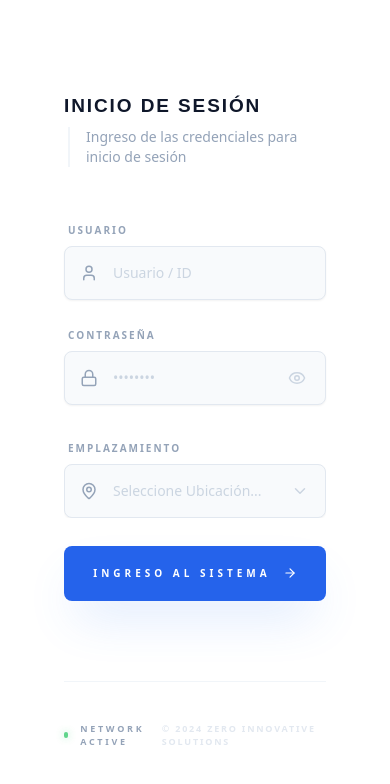
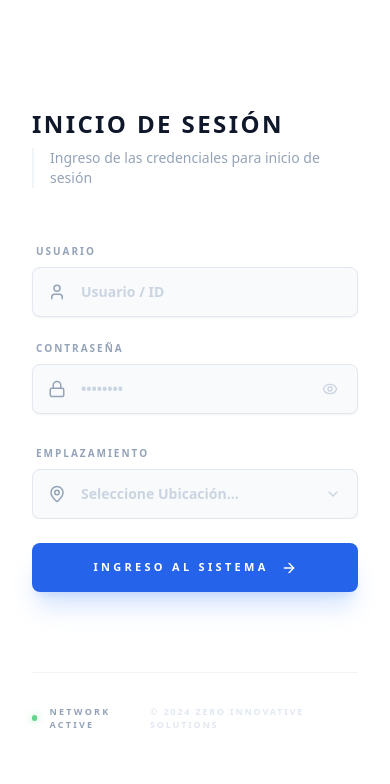
Before and after one commit to kenjiugartec-gif/ERP-ZERO, a React (Vite) app: page / in a window 390 px wide. Shown: the top 784 px of the page. Built offline with nearby package versions, Linux system fonts and the light colour scheme.

Commit message:
refactor: Update icon imports and styling
Remove unused 'CloudSun' icon import from Layout component.
Adjust styling for label and input classes in Login view for improved visual consistency and weight.

```diff
--- a/components/Layout.tsx
+++ b/components/Layout.tsx
@@ -2,11 +2,11 @@
 import React, { useState, useEffect, useRef } from 'react';
 import { useApp } from '../store/AppContext';
 import {
-  CloudSun, LogOut, Menu, X,
+  LogOut, Menu, X,
   LayoutDashboard, Package, Truck,
   DoorOpen, ArrowLeftRight, History,
   ClipboardCheck, MapPin, Car,
-  Users, Settings, FileText, Bell, XCircle, AlertTriangle, Info, CheckCircle,
+  Users, Settings, FileText, Bell, AlertTriangle, Info, CheckCircle,
   Trash2, Layers
 } from 'lucide-react';
 
--- a/views/Login.tsx
+++ b/views/Login.tsx
@@ -1,10 +1,10 @@
 
 import React, { useState, useEffect, useMemo, useRef } from 'react';
 import { useApp } from '../store/AppContext';
-import { Eye, EyeOff, Lock, User, ShieldCheck, MapPin, ArrowRight, XCircle, ChevronDown, CheckCircle2 } from 'lucide-react';
+import { Eye, EyeOff, Lock, User, MapPin, ArrowRight, XCircle, ChevronDown, CheckCircle2 } from 'lucide-react';
 
-const labelClass = "text-[10px] font-bold text-slate-400 uppercase tracking-[0.2em] ml-1 mb-2 block";
-const inputClass = "w-full pl-12 pr-4 py-4 bg-slate-50 border border-slate-200 rounded-lg focus:bg-white focus:ring-4 focus:ring-blue-500/5 focus:border-blue-500 outline-none transition-all text-slate-900 placeholder-slate-300 text-sm font-medium shadow-sm";
+const labelClass = "text-[10px] font-black text-slate-400 uppercase tracking-[0.2em] ml-1 mb-2 block";
+const inputClass = "w-full pl-12 pr-4 py-3.5 bg-slate-50 border border-slate-200 rounded-lg focus:bg-white focus:ring-4 focus:ring-blue-500/5 focus:border-blue-500 outline-none transition-all text-slate-900 placeholder-slate-300 text-sm font-semibold shadow-sm";
 const iconClass = "absolute left-4 top-1/2 -translate-y-1/2 text-slate-400 group-focus-within:text-blue-600 transition-colors duration-300";
 
 export const Login: React.FC = () => {
@@ -18,7 +18,6 @@ export const Login: React.FC = () => {
   const [isSelectOpen, setIsSelectOpen] = useState(false);
   const selectRef = useRef<HTMLDivElement>(null);
 
-  // Close custom select when clicking outside
   useEffect(() => {
     const handleClickOutside = (event: MouseEvent) => {
       if (selectRef.current && !selectRef.current.contains(event.target as Node)) {
@@ -29,7 +28,6 @@ export const Login: React.FC = () => {
     return () => document.removeEventListener("mousedown", handleClickOutside);
   }, []);
 
-  // Dynamic branding based on selection
   const activeConfig = useMemo(() => {
     return configs[selectedEmplacement] || {
       slogan: "Innovative solutions for technical logistics and industrial management.",
@@ -66,27 +64,22 @@ export const Login: React.FC = () => {
 
   return (
     <div className="min-h-screen flex bg-white overflow-hidden font-sans">
+      {/* SECCIÓN VISUAL IZQUIERDA */}
+      <div className="relative w-1/2 hidden lg:block overflow-hidden">
+        <img
+          src={activeConfig.loginImage}
+          alt="Logistics Operations"
+          className="absolute inset-0 w-full h-full object-cover grayscale-[0.2] contrast-[1.1]"
+        />
+        <div className="absolute inset-0 bg-slate-900/60 backdrop-blur-[1px]"></div>
 
-      {/* SECCIÓN VISUAL IZQUIERDA */}
-      <div className="hidden lg:flex lg:w-3/5 relative overflow-hidden">
-        <img
-          src={activeConfig.loginImage || "https://images.unsplash.com/photo-1553413077-190dd305871c?q=80&w=2070&auto=format&fit=crop"}
-          alt="Logistics Operations"
-          className="absolute inset-0 w-full h-full object-cover grayscale-[0.3] contrast-[1.2] transition-all duration-700"
-        />
-        <div className="absolute inset-0 bg-slate-900/60 backdrop-blur-[2px]"></div>
-
-        <div className="relative z-10 flex flex-col justify-between p-24 w-full h-full">
+        <div className="relative z-10 flex flex-col justify-between p-20 h-full">
           <div className="animate-in fade-in slide-in-from-left-8 duration-700">
-            {activeConfig.logo && (
-              <div className="mb-12">
-                 <img src={activeConfig.logo} alt="Brand Logo" className="h-32 w-auto object-contain filter drop-shadow-2xl" />
-              </div>
-            )}
             <h1 className="text-7xl font-black text-white tracking-tighter italic leading-[0.9] uppercase">
-              {appName.split(' ')[0]} <br/> <span className="text-blue-500">{appName.split(' ').slice(1).join(' ') || 'WMS'}</span>
+              {appName.split(' ')[0]} <br/>
+              <span className="text-blue-500">{appName.split(' ').slice(1).join(' ') || 'WMS'}</span>
             </h1>
-            <div className="w-16 h-1.5 bg-blue-500 mt-8 rounded-full shadow-lg shadow-blue-500/20"></div>
+            <div className="w-16 h-1.5 bg-blue-500 mt-8 rounded-full shadow-lg"></div>
           </div>
 
           <div className="max-w-md animate-in fade-in slide-in-from-bottom-8 duration-1000">
@@ -94,31 +87,30 @@ export const Login: React.FC = () => {
               {activeConfig.slogan}
             </p>
             <div className="mt-10 flex items-center space-x-6 text-[10px] font-black text-white/40 uppercase tracking-[0.5em]">
-              <span className="flex items-center"><span className="w-2 h-2 bg-blue-500 rounded-full mr-3"></span> Secure Node</span>
-              <span>Encrypted V2</span>
+              <span className="flex items-center"><span className="w-1.5 h-1.5 bg-blue-500 rounded-full mr-2"></span> SECURE NODE</span>
+              <span>ENCRYPTED V2</span>
             </div>
           </div>
         </div>
       </div>
 
-      {/* SECCIÓN DERECHA */}
-      <div className="w-full lg:w-2/5 flex flex-col justify-center items-center p-12 lg:p-24 bg-white relative">
-        <div className="w-full max-sm px-4">
+      {/* SECCIÓN FORMULARIO DERECHA */}
+      <div className="w-full lg:w-1/2 flex flex-col justify-center items-center p-8 bg-white overflow-y-auto">
+        <div className="w-full max-w-sm">
           <header className="mb-14">
-            <h2
-              style={{ fontFamily: 'Arial, sans-serif', fontSize: '19px', fontWeight: 700, fontStyle: 'normal' }}
-              className="text-slate-900 tracking-widest uppercase leading-none"
-            >
+            <h2 className="text-2xl font-black text-slate-900 tracking-widest uppercase leading-none">
               INICIO DE SESIÓN
             </h2>
-            <p className="text-slate-400 text-sm font-medium mt-3 border-l-2 border-slate-100 pl-4 ml-1">Ingreso de las credenciales para inicio de sesión</p>
+            <div className="flex items-center mt-3 border-l-2 border-slate-100 pl-4">
+              <p className="text-slate-400 text-sm font-medium">Ingreso de las credenciales para inicio de sesión</p>
+            </div>
           </header>
 
-          <form onSubmit={handleLogin} className="space-y-7">
+          <form onSubmit={handleLogin} className="space-y-6">
 
-            <div className="space-y-1.5">
+            <div className="space-y-1.5 group">
               <label className={labelClass}>Usuario</label>
-              <div className="relative group">
+              <div className="relative">
                 <User className={iconClass} size={18} />
                 <input
                   type="text"
@@ -131,9 +123,9 @@ export const Login: React.FC = () => {
               </div>
             </div>
 
-            <div className="space-y-1.5">
+            <div className="space-y-1.5 group">
               <label className={labelClass}>Contraseña</label>
-              <div className="relative group">
+              <div className="relative">
                 <Lock className={iconClass} size={18} />
                 <input
                   type={showPassword ? "text" : "password"}
@@ -148,37 +140,34 @@ export const Login: React.FC = () => {
                   onClick={() => setShowPassword(!showPassword)}
                   className="absolute right-4 top-1/2 -translate-y-1/2 text-slate-300 hover:text-blue-600 transition-colors p-1"
                 >
-                  {showPassword ? <EyeOff size={18} /> : <Eye size={18} />}
+                  {showPassword ? <EyeOff size={16} /> : <Eye size={16} />}
                 </button>
               </div>
             </div>
 
             <div
-              className={`overflow-hidden transition-all duration-700 ease-[cubic-bezier(0.23,1,0.32,1)] ${isAdminMode ? 'max-h-0 opacity-0 mb-0 scale-95 pointer-events-none' : 'max-h-40 opacity-100 mb-8 scale-100'}`}
+              className={`overflow-hidden transition-all duration-500 ease-[cubic-bezier(0.23,1,0.32,1)] ${isAdminMode ? 'max-h-0 opacity-0 pointer-events-none' : 'max-h-32 opacity-100'}`}
             >
               <div className="space-y-1.5 pt-2" ref={selectRef}>
                 <label className={labelClass}>Emplazamiento</label>
-                <div className="relative group">
+                <div className="relative">
                   <MapPin className={iconClass} size={18} />
-
-                  {/* Custom Styled Select Trigger */}
                   <div
                     onClick={() => setIsSelectOpen(!isSelectOpen)}
-                    className={`${inputClass} cursor-pointer flex items-center justify-between group select-none ${isSelectOpen ? 'ring-4 ring-blue-500/5 bg-white border-blue-500' : ''}`}
+                    className={`${inputClass} cursor-pointer flex items-center justify-between select-none ${isSelectOpen ? 'ring-4 ring-blue-500/5 bg-white border-blue-500' : ''}`}
                   >
-                    <span className={selectedEmplacement ? 'text-slate-700 font-bold' : 'text-slate-300'}>
+                    <span className={selectedEmplacement ? 'text-slate-700 font-bold' : 'text-slate-300 truncate'}>
                       {selectedEmplacement || "Seleccione Ubicación..."}
                     </span>
-                    <ChevronDown size={18} className={`text-slate-300 transition-transform duration-300 ${isSelectOpen ? 'rotate-180 text-blue-500' : ''}`} />
+                    <ChevronDown size={16} className={`text-slate-300 transition-transform duration-300 flex-shrink-0 ${isSelectOpen ? 'rotate-180 text-blue-500' : ''}`} />
                   </div>
 
-                  {/* Custom Styled Select List */}
                   {isSelectOpen && (
                     <div className="absolute top-[110%] left-0 right-0 bg-white border border-slate-200 rounded-lg shadow-2xl z-50 overflow-hidden animate-in fade-in slide-in-from-top-2 duration-200">
-                      <div className="max-h-60 overflow-y-auto">
+                      <div className="max-h-48 overflow-y-auto">
                         <div
                           onClick={() => { setSelectedEmplacement(''); setIsSelectOpen(false); }}
-                          className="px-6 py-4 text-sm text-slate-300 hover:bg-slate-50 cursor-pointer transition-colors border-b border-slate-50"
+                          className="px-6 py-3 text-xs text-slate-300 hover:bg-slate-50 cursor-pointer border-b border-slate-50"
                         >
                           Seleccione Ubicación...
                         </div>
@@ -186,10 +175,10 @@ export const Login: React.FC = () => {
                           <div
                             key={emp}
                             onClick={() => { setSelectedEmplacement(emp); setIsSelectOpen(false); }}
-                            className={`px-6 py-4 text-sm font-bold flex items-center justify-between hover:bg-slate-50 cursor-pointer transition-colors ${selectedEmplacement === emp ? 'text-blue-600 bg-blue-50/50' : 'text-slate-700'}`}
+                            className={`px-6 py-3 text-xs font-bold flex items-center justify-between hover:bg-slate-50 cursor-pointer transition-colors ${selectedEmplacement === emp ? 'text-blue-600 bg-blue-50/50' : 'text-slate-700'}`}
                           >
                             <span>{emp}</span>
-                            {selectedEmplacement === emp && <CheckCircle2 size={16} className="text-blue-600" />}
+                            {selectedEmplacement === emp && <CheckCircle2 size={14} className="text-blue-600" />}
                           </div>
                         ))}
                       </div>
@@ -200,7 +189,7 @@ export const Login: React.FC = () => {
             </div>
 
             {error && (
-               <div className="p-4 bg-red-50 border border-red-100 rounded-lg text-red-600 text-[10px] font-bold uppercase tracking-widest flex items-center animate-in slide-in-from-top-2">
+               <div className="p-3 bg-red-50 border border-red-100 rounded-lg text-red-600 text-[10px] font-bold uppercase tracking-widest flex items-center animate-in slide-in-from-top-2">
                   <XCircle size={14} className="mr-3 flex-shrink-0" />
                   {error}
                </div>
@@ -208,19 +197,19 @@ export const Login: React.FC = () => {
 
             <button
               type="submit"
-              className="w-full bg-blue-600 hover:bg-blue-700 text-white py-5 rounded-lg font-black text-[10px] uppercase tracking-[0.4em] shadow-2xl shadow-blue-500/20 transition-all active:scale-[0.98] flex items-center justify-center group overflow-hidden relative"
+              className="w-full bg-blue-600 hover:bg-blue-700 text-white py-4 rounded-lg font-black text-[11px] uppercase tracking-[0.3em] shadow-xl shadow-blue-500/20 transition-all active:scale-[0.98] flex items-center justify-center group"
             >
-              <span className="relative z-10">Ingreso al sistema</span>
-              <ArrowRight size={14} className="ml-3 group-hover:translate-x-1 transition-transform relative z-10" />
+              <span>Ingreso al sistema</span>
+              <ArrowRight size={16} className="ml-3 group-hover:translate-x-1 transition-transform" />
             </button>
           </form>
 
-          <footer className="mt-20 flex items-center justify-between border-t border-slate-100 pt-10">
+          <footer className="mt-20 flex items-center justify-between border-t border-slate-100 pt-8">
              <div className="flex items-center space-x-3">
                 <div className="w-1.5 h-1.5 bg-green-500 rounded-full animate-pulse shadow-[0_0_8px_rgba(34,197,94,0.6)]"></div>
-                <span className="text-[9px] font-black text-slate-400 uppercase tracking-[0.3em]">Network Active</span>
+                <span className="text-[9px] font-black text-slate-400 uppercase tracking-[0.25em]">NETWORK ACTIVE</span>
              </div>
-             <span className="text-[9px] font-bold text-slate-200 uppercase tracking-[0.2em]">© 2024 ZERO Innovative Solutions</span>
+             <span className="text-[9px] font-bold text-slate-200 uppercase tracking-[0.2em]">© 2024 ZERO INNOVATIVE SOLUTIONS</span>
           </footer>
         </div>
       </div>
```
